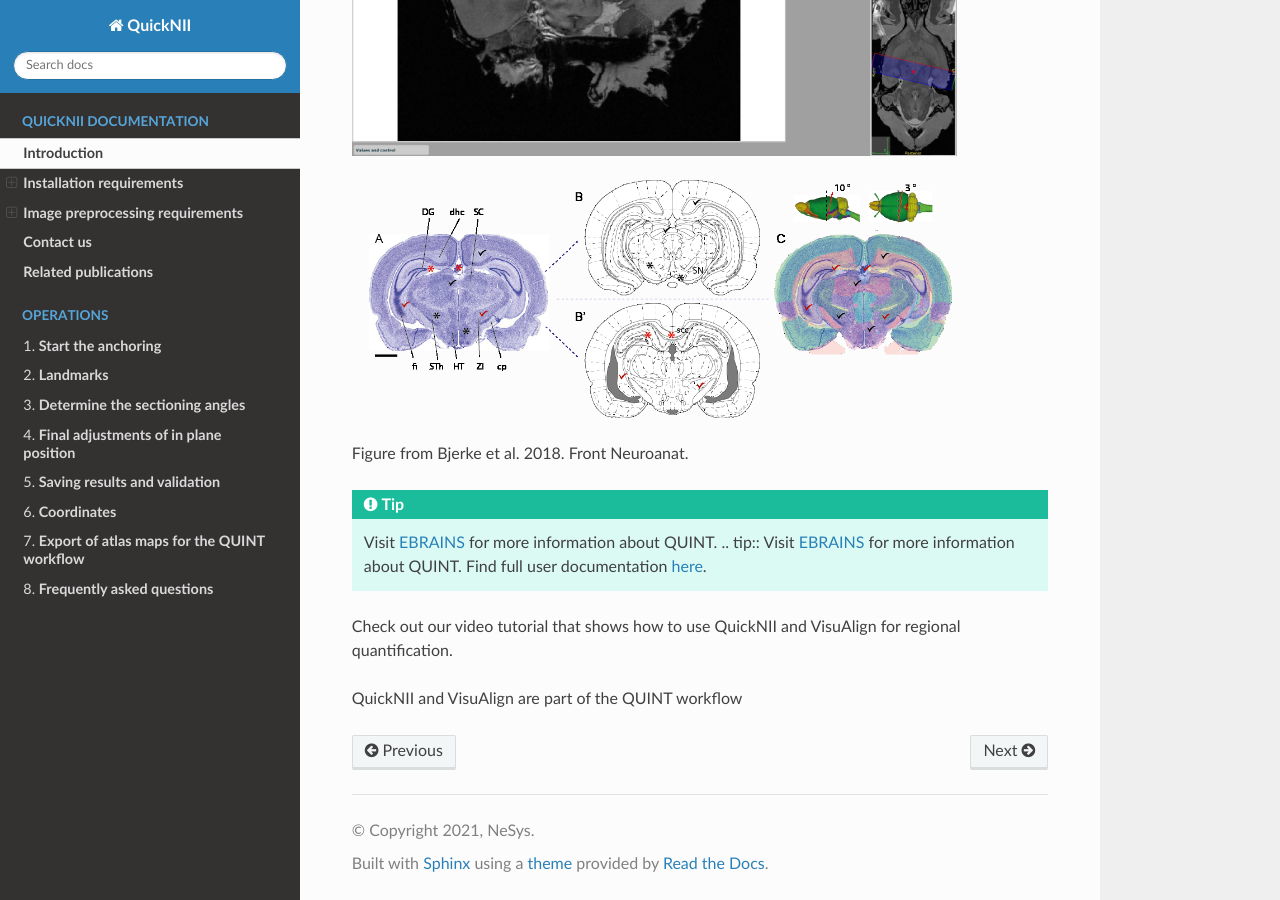
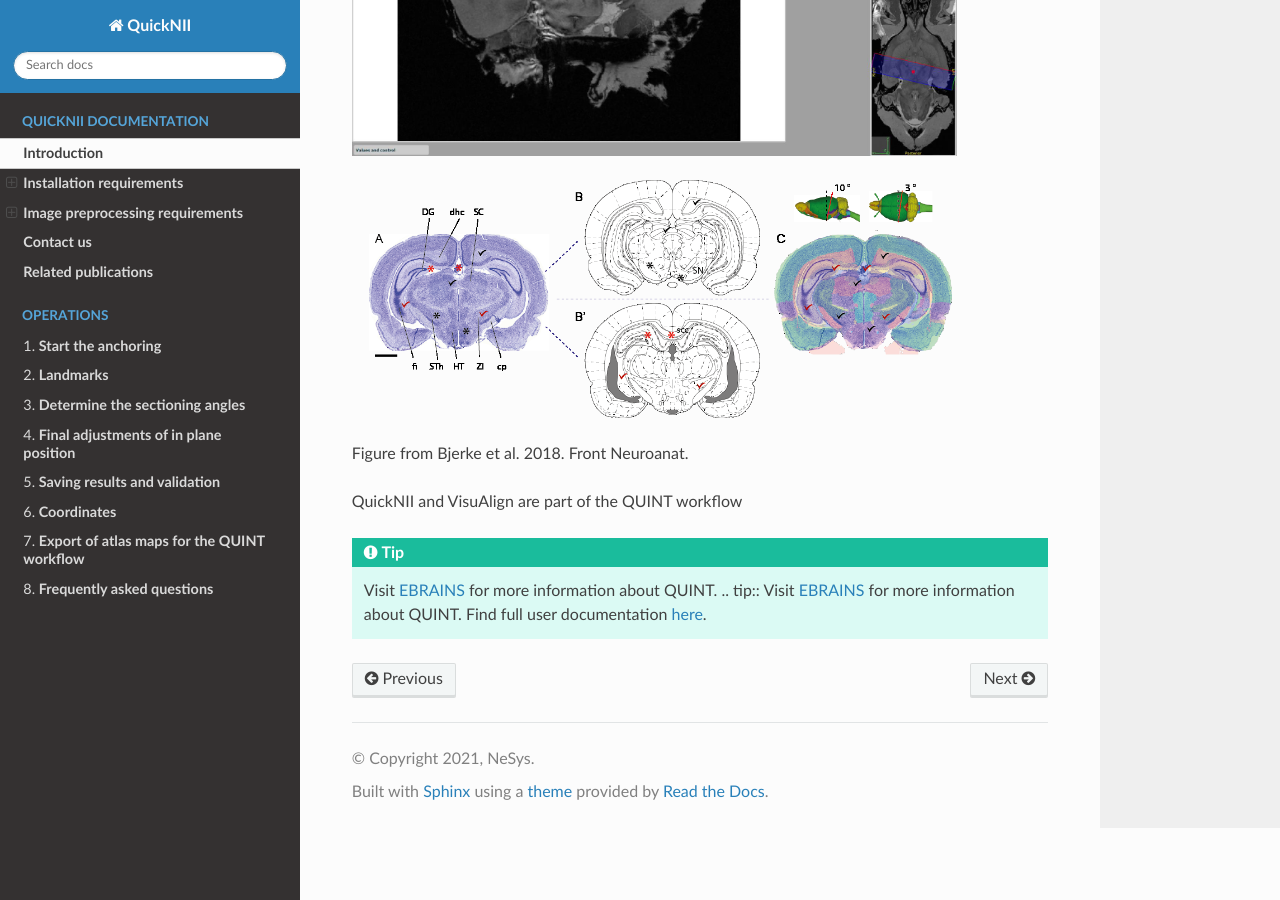
Before and after one commit to Tevemadar/QuickNII, a Sphinx documentation site: the page built from Docs/Introduction.rst, in a window 1280 px wide and 900 px high, scrolled down 902 px. Built offline with Sphinx 7.4.7 and the Read the Docs theme 2.0.0, drawn with Linux system fonts in a browser that asks for light colours.

Commit message:
Update Introduction.rst

```diff
--- a/Docs/Introduction.rst
+++ b/Docs/Introduction.rst
@@ -35,9 +35,8 @@ the QuickNII registration for an optimal fit.
 
 Figure from Bjerke et al. 2018. Front Neuroanat.
 
+QuickNII and VisuAlign are part of the QUINT workflow
+
 .. tip::
    Visit `EBRAINS <https://ebrains.eu/service/quint/>`_ for more information about QUINT. .. tip::
    Visit `EBRAINS <https://ebrains.eu/service/quint/>`_ for more information about QUINT. Find full user documentation `here <https://quint-workflow.readthedocs.io>`_.
-Check out our video tutorial that shows how to use QuickNII and VisuAlign for regional quantification.
-
-QuickNII and VisuAlign are part of the QUINT workflow
```
